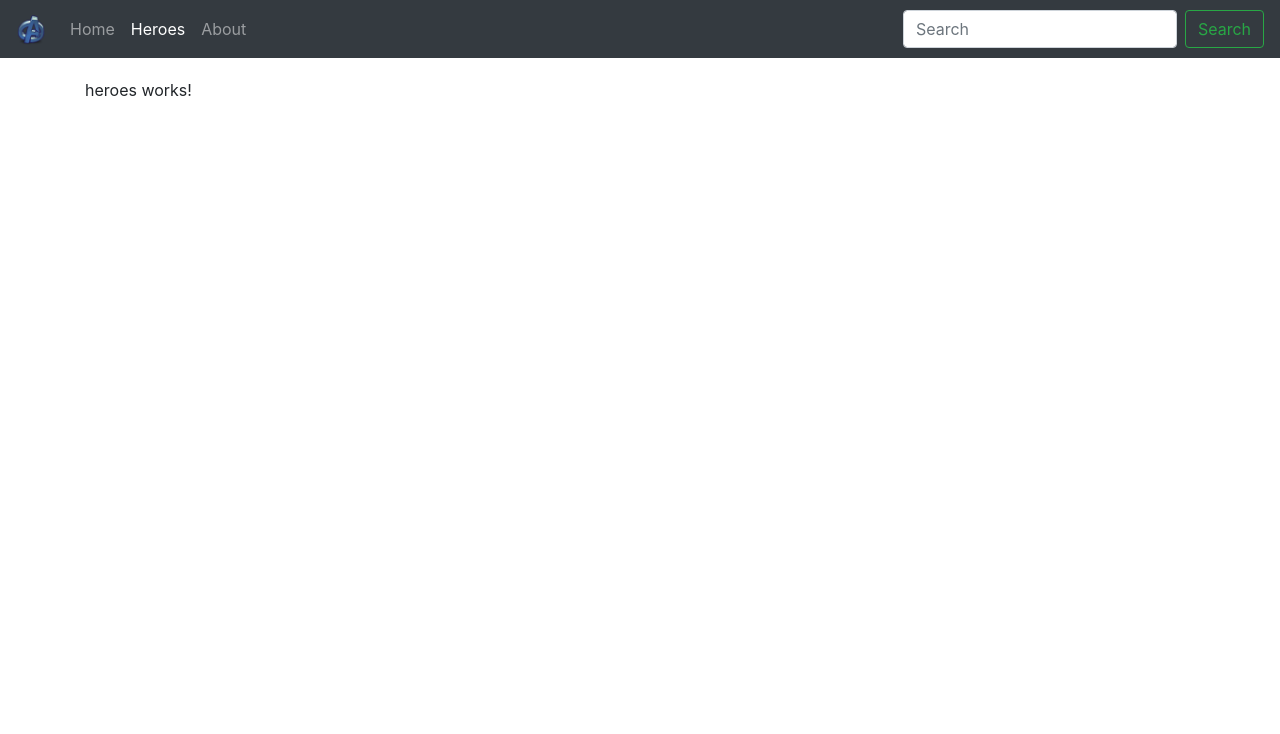
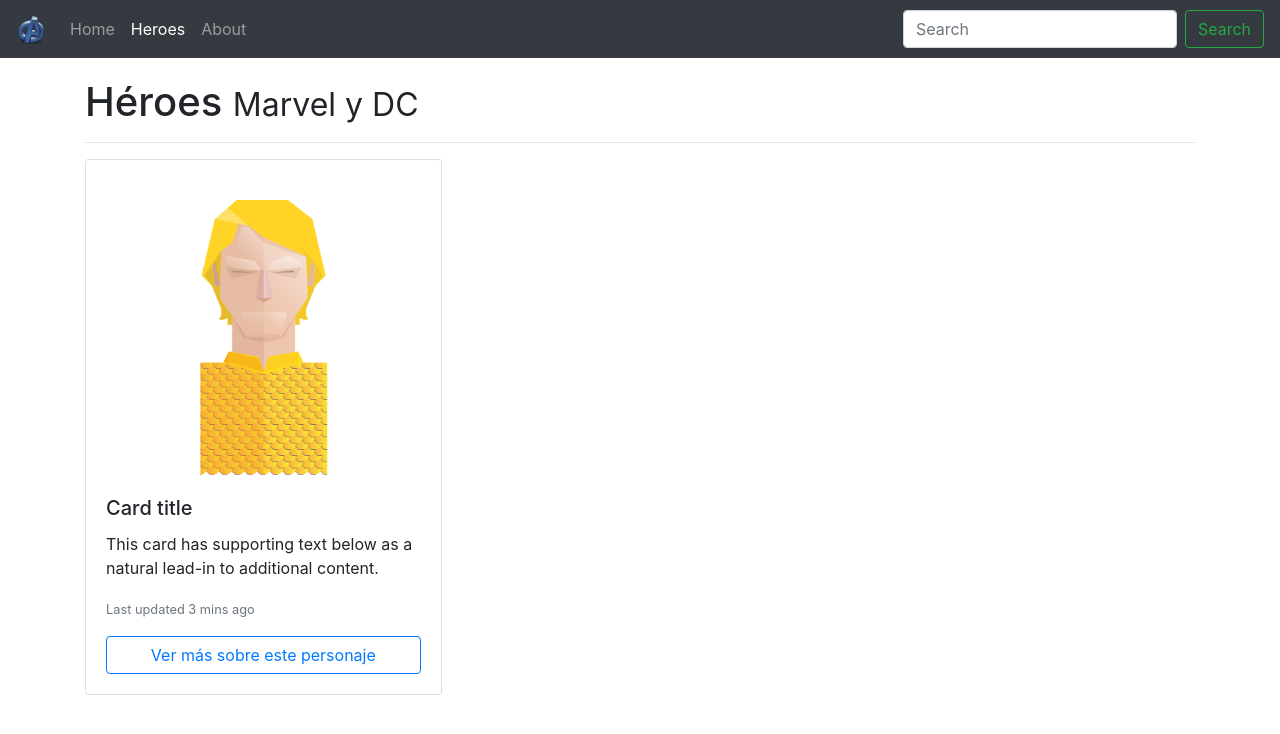
Before and after one commit to Cristian-byte/spa, an Angular app: page /heroes in a window 1280 px wide. Shown: the top 734 px of the page. Built offline with nearby package versions, Linux system fonts and the light colour scheme.

Commit message:
crea estuctura principal

```diff
--- a/src/app/components/heroes/heroes.component.html
+++ b/src/app/components/heroes/heroes.component.html
@@ -1 +1,18 @@
-<p>heroes works!</p>
+<h1>Héroes <small>Marvel y DC</small> </h1>
+<hr>
+
+<div class="card-columns">
+
+    <div class="card">
+      <img src="assets/img/aquaman.png" class="card-img-top" alt="...">
+      <div class="card-body">
+        <h5 class="card-title">Card title</h5>
+        <p class="card-text">This card has supporting text below as a natural lead-in to additional content.</p>
+        <p class="card-text"><small class="text-muted">Last updated 3 mins ago</small></p>
+
+        <button type="button" class="btn btn-outline-primary btn-block">Ver más sobre este personaje</button>
+
+      </div>
+    </div>
+
+</div>
--- a/src/styles.css
+++ b/src/styles.css
@@ -1,3 +1,7 @@
+body{
+    padding-bottom: 70px;
+}
+
 .main-container{
     margin-top: 20px;
 }
```
Also changed, not shown: src/app/Servicios/heroes.service.ts (added), src/app/components/about/about.component.css (added), 2 other files (tests, documents, lock files or other folders).
